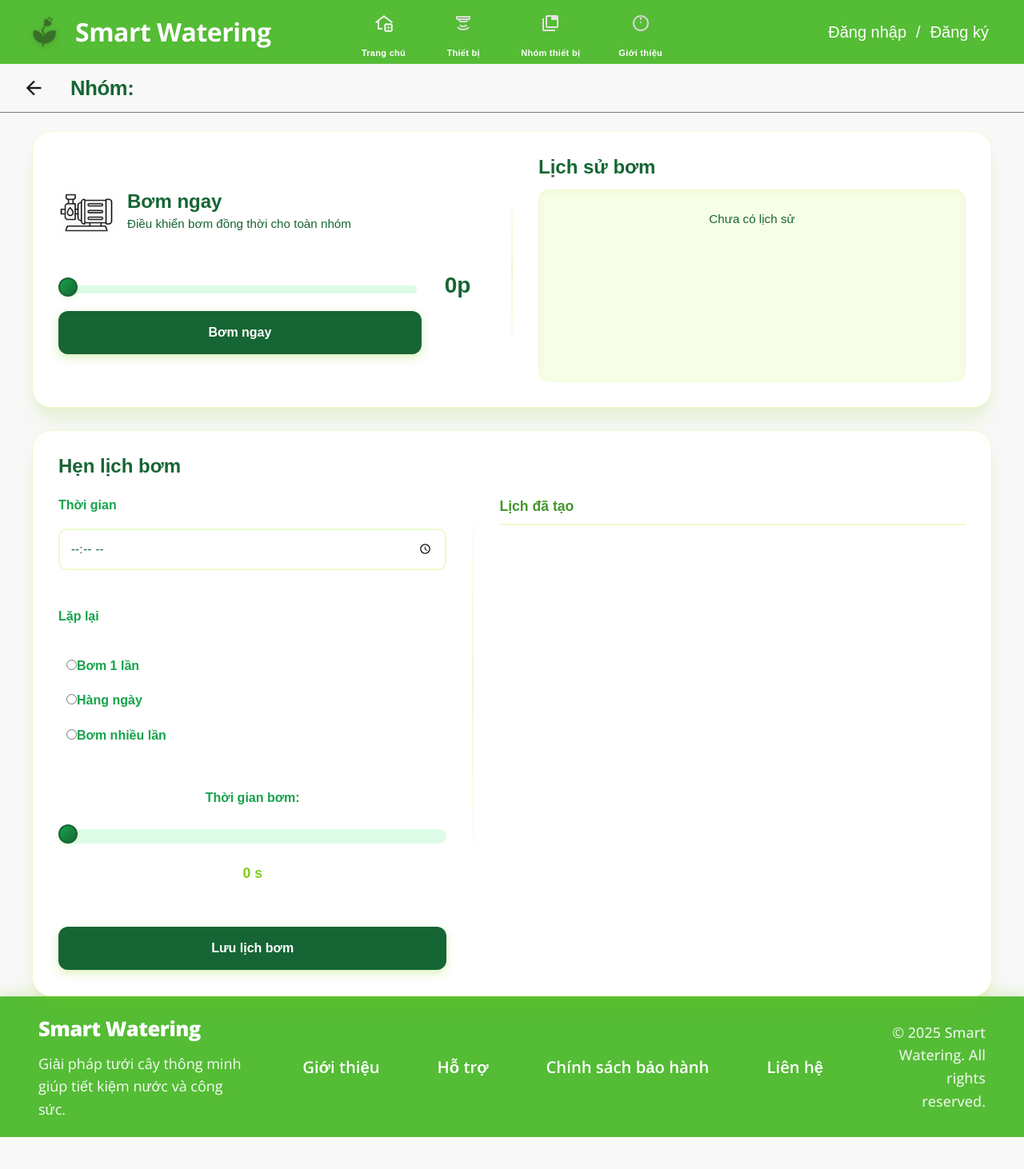
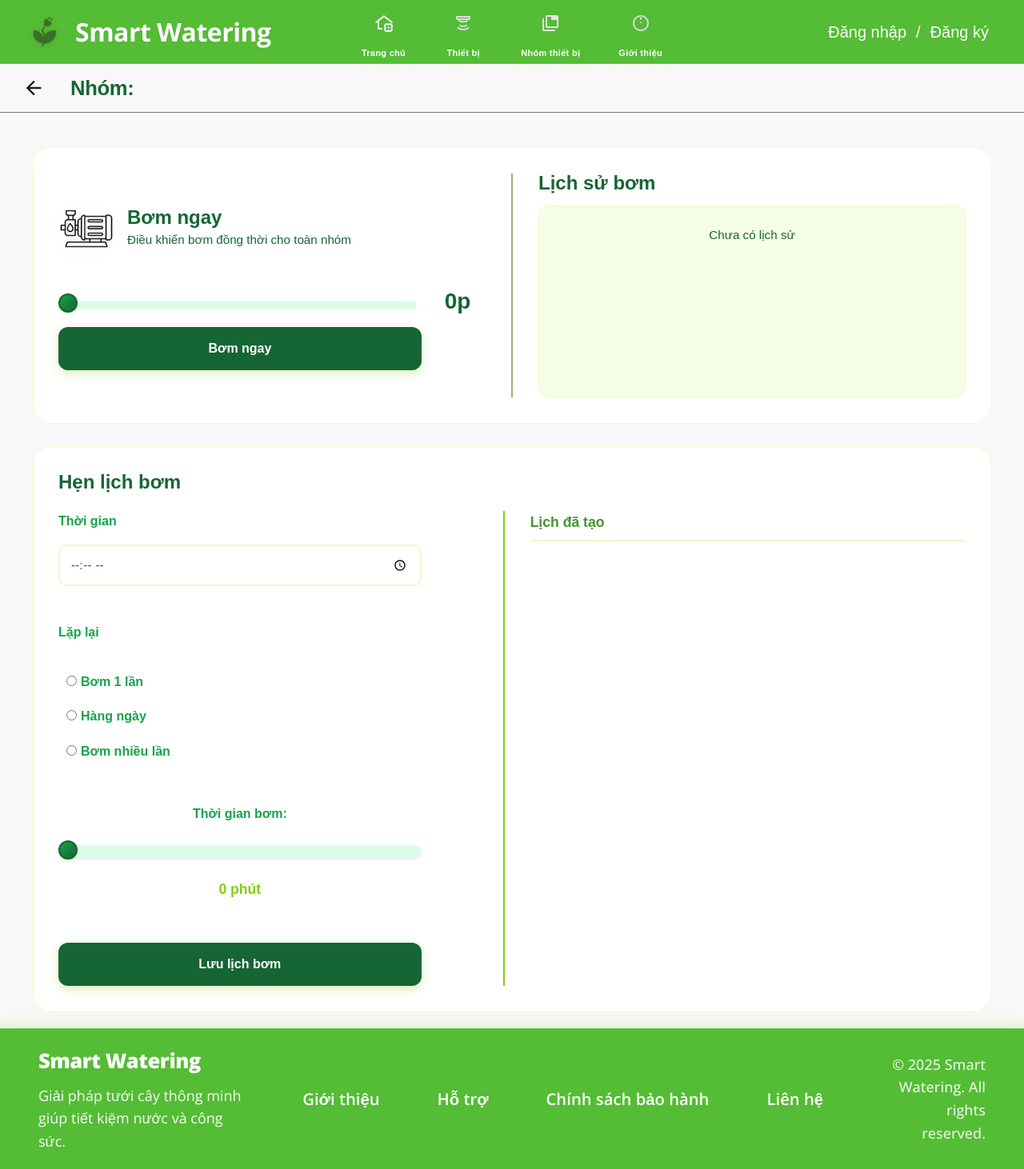
Before and after one commit to AnhTai2k4/smart_watering_fe, a React (Vite) app: page /schedule_group_page in a window 1280 px wide. Shown: the whole page at 80% size. Before the commit the page ends 1422 px from the top, so only its background shows below. Built offline with nearby package versions, Linux system fonts and the light colour scheme.

Commit message:
fix giao dien sechedule group

```diff
--- a/src/pages/ScheduleGroupPage/ScheduleGroupPage.css
+++ b/src/pages/ScheduleGroupPage/ScheduleGroupPage.css
@@ -46,21 +46,19 @@
   gap: 28px;
   width: 100%;
   max-width: 1200px;
-  margin: 0 auto;
+  margin: 20px auto;
 }
 
 .sg-card {
   background: var(--background-white);
   border-radius: var(--radius-2xl);
   padding: 32px;
-  box-shadow: var(--shadow-xl);
+
   border: 1px solid var(--border-light);
   transition: all 0.3s ease;
 }
 
-.sg-card:hover {
-  box-shadow: var(--shadow-2xl);
-}
+
 
 .pump-card .pump-header {
   display: flex;
@@ -129,8 +127,8 @@
 
 .pump-divider {
   width: 2px;
-  background: linear-gradient(180deg, transparent, #ecfccb, transparent);
-  height: 80%;
+  background:  #9eb277;
+  height: 100%;
 }
 
 .pump-history {
@@ -154,7 +152,7 @@
   border-radius: 12px;
   border: 1px solid #ecfccb;
   background: #f7fee7;
-  box-shadow: inset 0 2px 8px rgba(132, 204, 22, 0.08);
+
 }
 
 .my-table {
@@ -263,8 +261,9 @@
 
 .schedule-divider {
   width: 2px;
-  background: linear-gradient(180deg, transparent, #ecfccb, transparent);
-  height: 80%;
+  background: #84cc16;
+  height: 100%;
+  margin-left: 70px;
 }
 
 .schedule-form {
@@ -320,6 +319,7 @@
 .radio-option input {
   cursor: pointer;
   accent-color: #84cc16;
+  margin-right: 5px;
 }
 
 .day-selector {
--- a/src/pages/ScheduleGroupPage/ScheduleGroupPage.tsx
+++ b/src/pages/ScheduleGroupPage/ScheduleGroupPage.tsx
@@ -63,7 +63,7 @@ const ScheduleGroupPage: React.FC = () => {
     try {
       if (!groupId) return
       setPumping(action === "START")
-      await pumpGroup(groupId, action, water)
+      await pumpGroup(groupId, action, water*60)
       if (action === "STOP") setWater(0)
       // Refresh lịch sử bơm sau khi bơm thành công
       const res = await getHistoryPumpGroup(groupId)
@@ -82,7 +82,7 @@ const ScheduleGroupPage: React.FC = () => {
 
   const handleCreateSchedule = async () => {
     if (!groupId) return
-    await createScheduleGroup(groupId, startTime, duration, repeatType, daysOfWeek)
+    await createScheduleGroup(groupId, startTime, duration*60, repeatType, daysOfWeek)
     setRefreshFlag((p) => p + 1)
   }
 
@@ -175,7 +175,7 @@ const ScheduleGroupPage: React.FC = () => {
                       {historyPump.map((item: any, idx: number) => (
                         <tr key={idx}>
                           <td>{item.startTime ? new Date(item.startTime).toLocaleString() : "--"}</td>
-                          <td>{item.duration ? `${item.duration} s` : "--"}</td>
+                          <td>{item.duration ? `${(item.duration/60).toFixed(1)} phút` : "--"}</td>
                           <td>Nhóm</td>
                         </tr>
                       ))}
@@ -243,7 +243,7 @@ const ScheduleGroupPage: React.FC = () => {
                     } as React.CSSProperties
                   }
                 />
-                <span className="water-amount-value">{`${duration} s`}</span>
+                <span className="water-amount-value">{`${duration} phút`}</span>
               </div>
 
               <button className="primary-btn" onClick={handleCreateSchedule}>
@@ -261,8 +261,8 @@ const ScheduleGroupPage: React.FC = () => {
                     <div className="time">{schedule.startTime}</div>
                     <div className="desc">
                       {schedule.repeatType === "DAYS"
-                        ? `${schedule.daysOfWeek.join(", ")} | ${schedule.duration}s`
-                        : `${schedule.repeatType === "ONE_TIME" ? "Một lần" : "Mỗi ngày"} | ${schedule.duration}s`}
+                        ? `${schedule.daysOfWeek.join(", ")} | ${(schedule.duration/60).toFixed(1)} phút`
+                        : `${schedule.repeatType === "ONE_TIME" ? "Một lần" : "Mỗi ngày"} | ${(schedule.duration/60).toFixed(1)} phút`}
                     </div>
                   </div>
                   <div className="controls">
```
